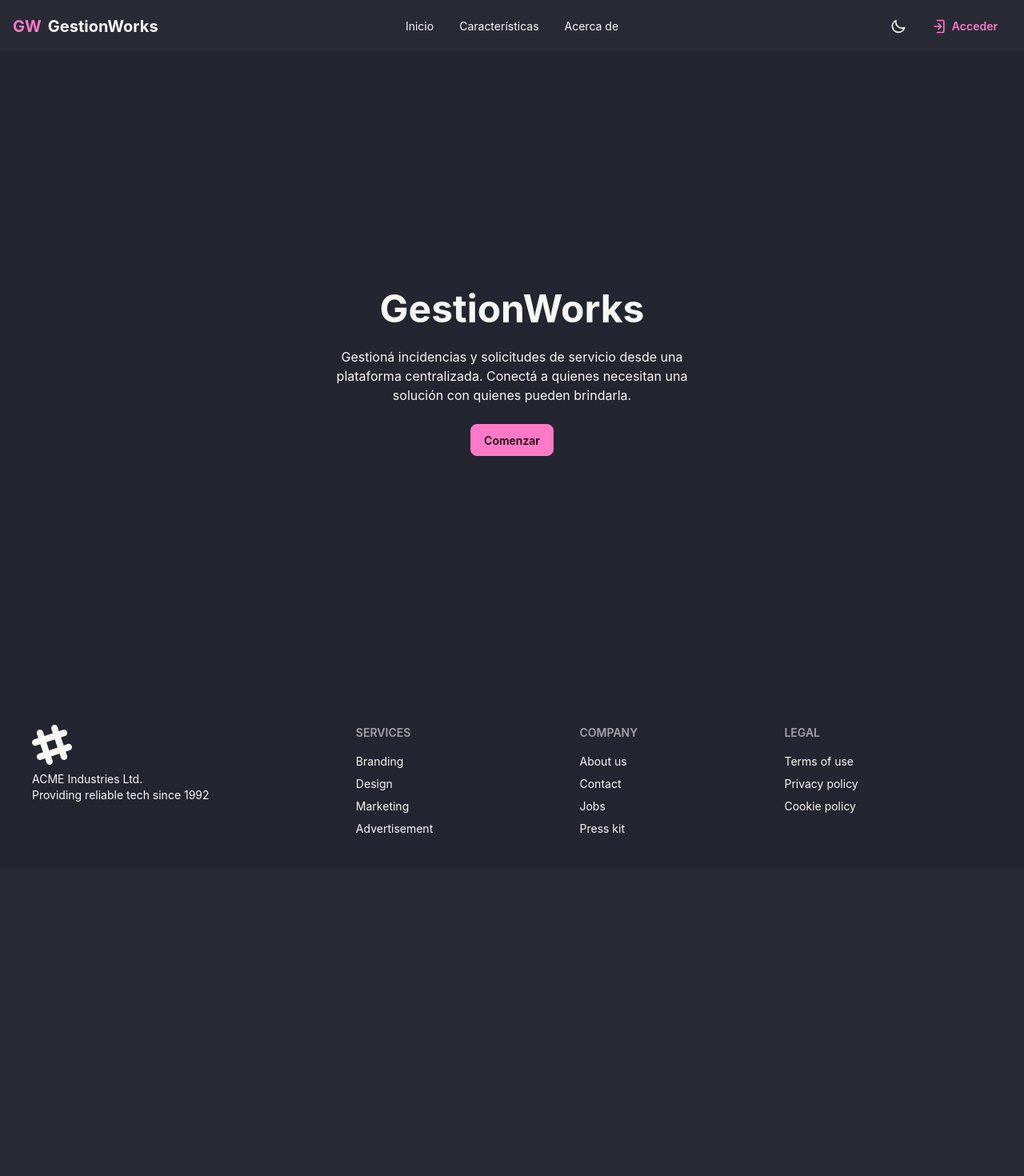
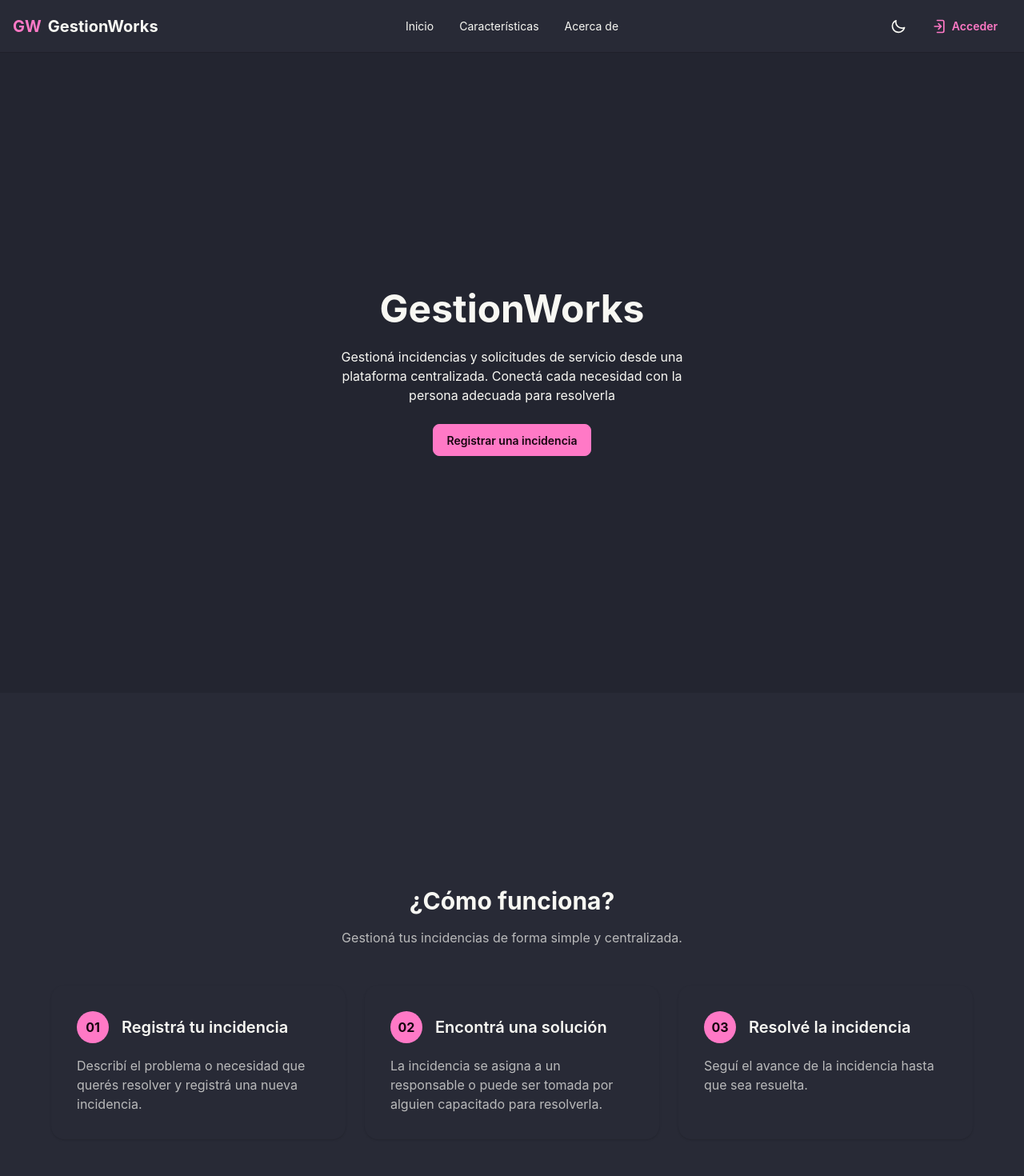
Before and after one commit to alexisg78/GestionWorks_Frontend, an Angular app: page / in a window 1280 px wide. Shown: the top 1470 px of the page at 80% size. Before the commit the page ends 1086 px from the top, so only its background shows below. Built offline with nearby package versions, Linux system fonts and the light colour scheme.

Commit message:
feat: add steps and CTA sections

```diff
--- /dev/null
+++ b/src/app/features/home/components/step-card/step-card.html
@@ -0,0 +1,19 @@
+<div class="card bg-base-100 card-lg h-full shadow-sm">
+  <div class="card-body">
+    <div class="flex items-center gap-4">
+      <div
+        class="bg-primary text-primary-content flex size-10 shrink-0 items-center justify-center rounded-full font-bold"
+      >
+        {{ step() }}
+      </div>
+
+      <h3 class="card-title">
+        {{ title() }}
+      </h3>
+    </div>
+
+    <p class="text-base-content/70 mt-2">
+      {{ description() }}
+    </p>
+  </div>
+</div>
--- /dev/null
+++ b/src/app/features/home/components/step-card/step-card.ts
@@ -0,0 +1,12 @@
+import { Component, input } from '@angular/core';
+
+@Component({
+  selector: 'step-card',
+  imports: [],
+  templateUrl: './step-card.html',
+})
+export class StepCard {
+  step = input.required<string>();
+  title = input.required<string>();
+  description = input.required<string>();
+}
--- a/src/app/features/home/pages/home-page/home-page.html
+++ b/src/app/features/home/pages/home-page/home-page.html
@@ -1,12 +1,50 @@
-<div class="hero bg-base-200 min-h-screen">
+<!-- Hero -->
+<section class="hero bg-base-200 min-h-screen">
   <div class="hero-content text-center">
     <div class="max-w-md">
       <h1 class="text-5xl font-bold">GestionWorks</h1>
       <p class="py-6">
-        Gestioná incidencias y solicitudes de servicio desde una plataforma centralizada. Conectá a
-        quienes necesitan una solución con quienes pueden brindarla.
+        Gestioná incidencias y solicitudes de servicio desde una plataforma centralizada. Conectá
+        cada necesidad con la persona adecuada para resolverla
       </p>
-      <button routerLink="/app" class="btn btn-primary">Comenzar</button>
+      <button routerLink="/app/tickets" class="btn btn-primary">Registrar una incidencia</button>
     </div>
   </div>
-</div>
+</section>
+
+<!-- Cómo funciona -->
+<section class="bg-base-100 flex min-h-screen items-center px-6 py-16">
+  <div class="mx-auto max-w-6xl">
+    <div class="mb-12 text-center">
+      <h2 class="text-3xl font-bold">¿Cómo funciona?</h2>
+
+      <p class="text-base-content/70 mt-4">
+        Gestioná tus incidencias de forma simple y centralizada.
+      </p>
+    </div>
+
+    <div class="grid gap-6 md:grid-cols-3">
+      @for (stepCard of stepCards; track stepCard.step) {
+        <step-card
+          [step]="stepCard.step"
+          [title]="stepCard.title"
+          [description]="stepCard.description"
+        />
+      }
+    </div>
+  </div>
+</section>
+
+<!-- CTA final -->
+<section class="bg-base-200 flex min-h-screen items-center px-6 py-16">
+  <div class="mx-auto max-w-3xl text-center">
+    <h2 class="text-3xl font-bold md:text-4xl">¿Tenés una incidencia pendiente?</h2>
+
+    <p class="text-base-content/70 mx-auto mt-4 max-w-xl">
+      Registrala en GestionWorks, asignala a quien pueda resolverla y seguí su progreso hasta el
+      cierre.
+    </p>
+
+    <button routerLink="/app/tickets" class="btn btn-primary mt-8">Crear una incidencia</button>
+  </div>
+</section>
--- a/src/app/features/home/pages/home-page/home-page.ts
+++ b/src/app/features/home/pages/home-page/home-page.ts
@@ -1,9 +1,36 @@
 import { Component } from '@angular/core';
 import { RouterLink } from '@angular/router';
+import { StepCard } from '../../components/step-card/step-card';
+
+type StepCardData = {
+  step: string;
+  title: string;
+  description: string;
+};
 
 @Component({
   selector: 'home-page',
-  imports: [RouterLink],
+  imports: [RouterLink, StepCard],
   templateUrl: './home-page.html',
 })
-export default class HomePage {}
+export default class HomePage {
+  stepCards: StepCardData[] = [
+    {
+      step: '01',
+      title: 'Registrá tu incidencia',
+      description:
+        'Describí el problema o necesidad que querés resolver y registrá una nueva incidencia.',
+    },
+    {
+      step: '02',
+      title: 'Encontrá una solución',
+      description:
+        'La incidencia se asigna a un responsable o puede ser tomada por alguien capacitado para resolverla.',
+    },
+    {
+      step: '03',
+      title: 'Resolvé la incidencia',
+      description: 'Seguí el avance de la incidencia hasta que sea resuelta.',
+    },
+  ];
+}
```
